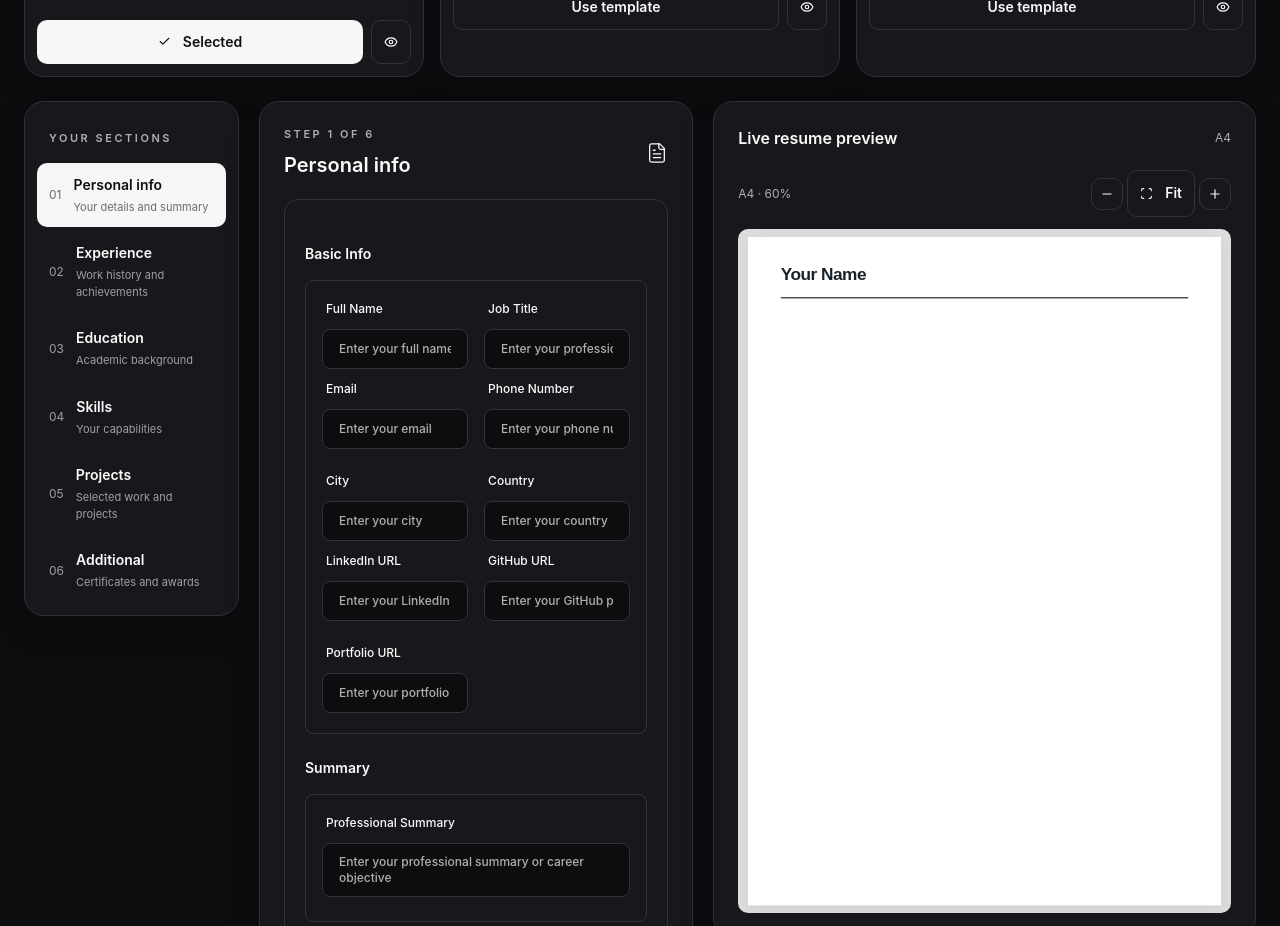
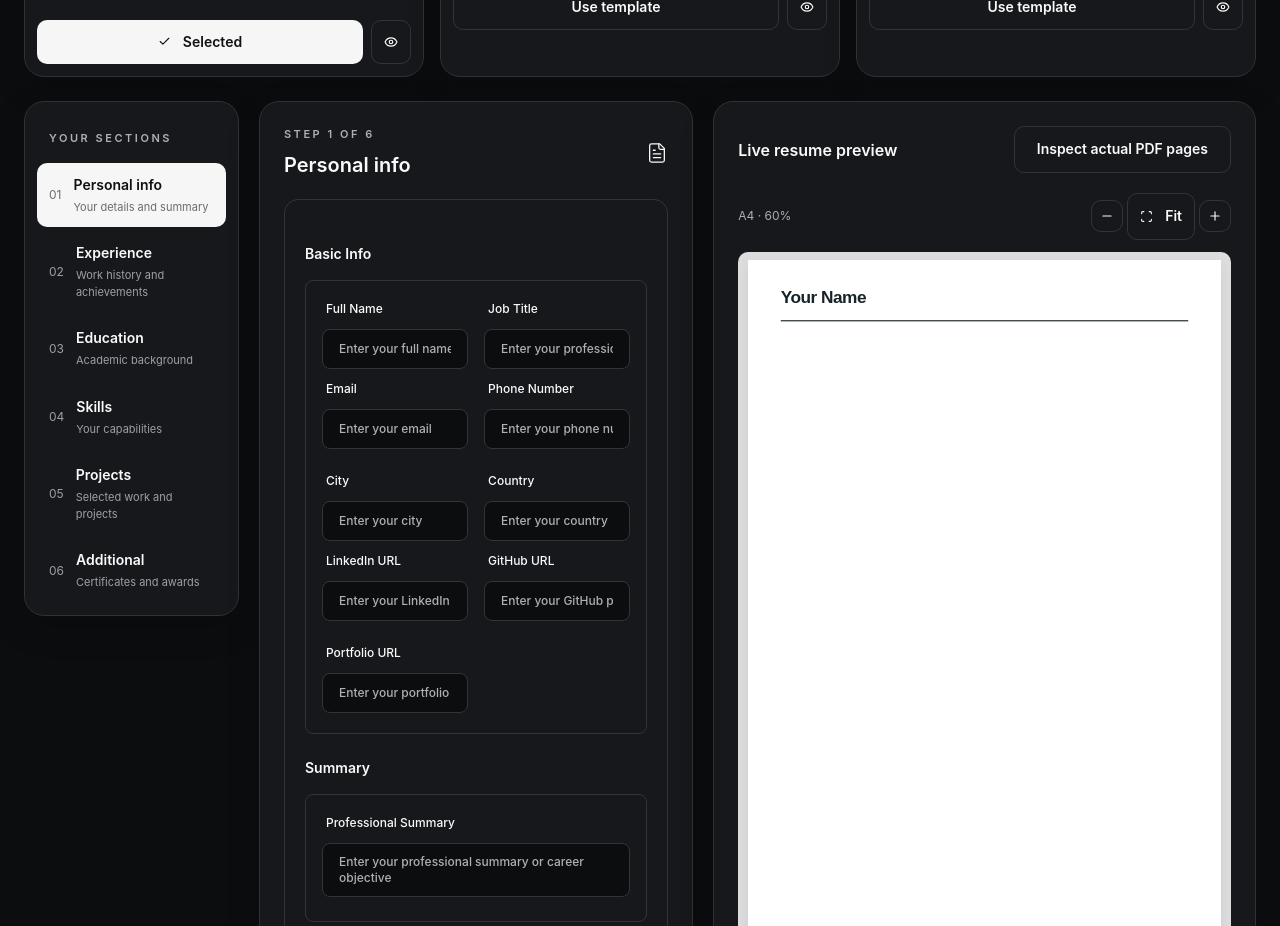
Before and after one commit to Rooqx/resumash, a React (Vite) app in the folder client/: page /build-resume in a window 1280 px wide. Shown: the part 860-1786 px from the top of the page. Built offline with nearby package versions, Linux system fonts and the light colour scheme; a web font is replaced by a local one.

Commit message:
feat(builder): expose exact multi-page A4 PDF preview alongside fast editor view

```diff
--- a/client/src/routes/build-resume/index.tsx
+++ b/client/src/routes/build-resume/index.tsx
@@ -20,6 +20,7 @@ import { downloadResume } from '@/lib/serverActions/downloadPDF'
 import { tailoredResumeSchema, type TailoredResume } from '@/features/resume-tailor/schemas'
 import AiResumeQuestionnaire from '@/features/resume-builder/components/AiResumeQuestionnaire'
 import A4Preview from '@/features/resume-builder/components/A4Preview'
+import ActualPdfPreview from '@/features/resume-builder/components/ActualPdfPreview'
 import TemplateGallery from '@/features/resume-builder/components/TemplateGallery'
 import { restoreBuilderView, saveBuilderView, clearBuilderDraft } from '@/lib/persistence/resumeDrafts'
 
@@ -44,6 +45,7 @@ function BuilderPage(){
  const [active,setActive]=useState(savedView?.active??0)
  const [template,setTemplate]=useState<ResumeTemplateId>(()=>resumeTemplates.some(t=>t.id===savedView?.template)?savedView!.template as ResumeTemplateId:'modern')
  const [mobilePreview,setMobilePreview]=useState(false)
+ const [actualPdfOpen,setActualPdfOpen]=useState(false)
  const [downloading,setDownloading]=useState(false)
  const [showAiQuestionnaire,setShowAiQuestionnaire]=useState(false)
  const client=useQueryClient()
@@ -114,8 +116,9 @@ function BuilderPage(){
      <div className="rs-legacy-builder mt-5 rounded-xl bg-[#171717] p-3 text-white md:p-5">{StepComponent&&<StepComponent/>}</div>
      <div className="mt-6 flex justify-between gap-3"><button onClick={()=>setActive(i=>Math.max(0,i-1))} disabled={active===0} className="rs-button rs-button-outline disabled:opacity-40">Previous</button><button onClick={()=>setActive(i=>Math.min(steps.length-1,i+1))} disabled={active===steps.length-1} className="rs-button rs-button-primary disabled:opacity-40">Next step <ChevronRight size={16}/></button></div>
     </section>
-    <section className={`rs-card min-w-0 p-4 md:p-6 ${!mobilePreview?'hidden lg:block':''}`}><div className="mb-5 flex items-center justify-between"><h2 className="font-semibold">Live resume preview</h2><span className="text-xs" style={{color:'var(--rs-muted)'}}>A4</span></div><A4Preview><ResumeDocument template={template}/></A4Preview></section>
+    <section className={`rs-card min-w-0 p-4 md:p-6 ${!mobilePreview?'hidden lg:block':''}`}><div className="mb-5 flex flex-wrap items-center justify-between gap-2"><h2 className="font-semibold">Live resume preview</h2><button type="button" className="rs-button rs-button-outline !min-h-8 text-xs" onClick={()=>setActualPdfOpen(true)}>Inspect actual PDF pages</button></div><A4Preview><ResumeDocument template={template}/></A4Preview></section>
    </div>
   </div>
+  {actualPdfOpen&&<ActualPdfPreview template={template} onClose={()=>setActualPdfOpen(false)}/>}
  </ResumashShell>
 }
```
